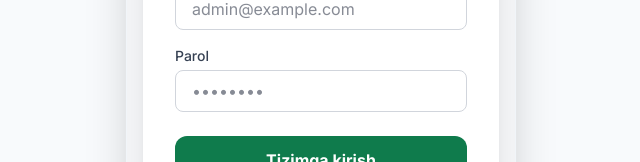
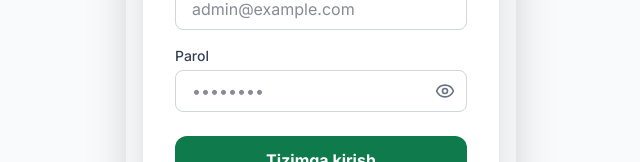
Before and after one commit to musao2/QrAdmin, a React (Vite) app: page / in a window 1280 px wide. Shown: the part 387-549 px from the top of the page, without its empty margins (319-959 px from the left). Built offline with nearby package versions, Linux system fonts and the light colour scheme.

Commit message:
yangilanishi kiritildi

```diff
--- a/src/components/Login.jsx
+++ b/src/components/Login.jsx
@@ -1,8 +1,10 @@
 import { useState } from 'react';
+import { Eye, EyeOff } from 'lucide-react';
 
 export default function Login({ onLoginSuccess }) {
   const [email, setEmail] = useState('');
   const [password, setPassword] = useState('');
+  const [showPassword, setShowPassword] = useState(false);
   const [loading, setLoading] = useState(false);
   const [error, setError] = useState('');
 
@@ -39,6 +41,7 @@
         onLoginSuccess();
       } else {
         console.error('Serverdan kelgan toliq javob:', data);
+
         throw new Error(`Token topilmadi. Server javobi: ${JSON.stringify(data)}`);
       }
     } catch (err) {
@@ -73,14 +76,23 @@
           </div>
           <div>
             <label className="block text-sm font-medium text-gray-700 mb-1">Parol</label>
+            <div className="relative">
               <input
-              type="password"
+                type={showPassword ? "text" : "password"}
                 value={password}
                 onChange={(e) => setPassword(e.target.value)}
                 required
-              className="w-full px-4 py-2 border border-gray-300 rounded-lg focus:ring-2 focus:ring-[#0f7b4c] outline-none"
+                className="w-full px-4 py-2 border border-gray-300 rounded-lg focus:ring-2 focus:ring-[#0f7b4c] outline-none pr-10"
                 placeholder="••••••••"
               />
+              <button
+                type="button"
+                onClick={() => setShowPassword(!showPassword)}
+                className="absolute right-3 top-1/2 -translate-y-1/2 text-gray-500 hover:text-gray-700"
+              >
+                {showPassword ? <EyeOff size={20} /> : <Eye size={20} />}
+              </button>
+            </div>
           </div>
           <button
             type="submit"
```
Lines whose indentation alone changed are shown as unchanged.
